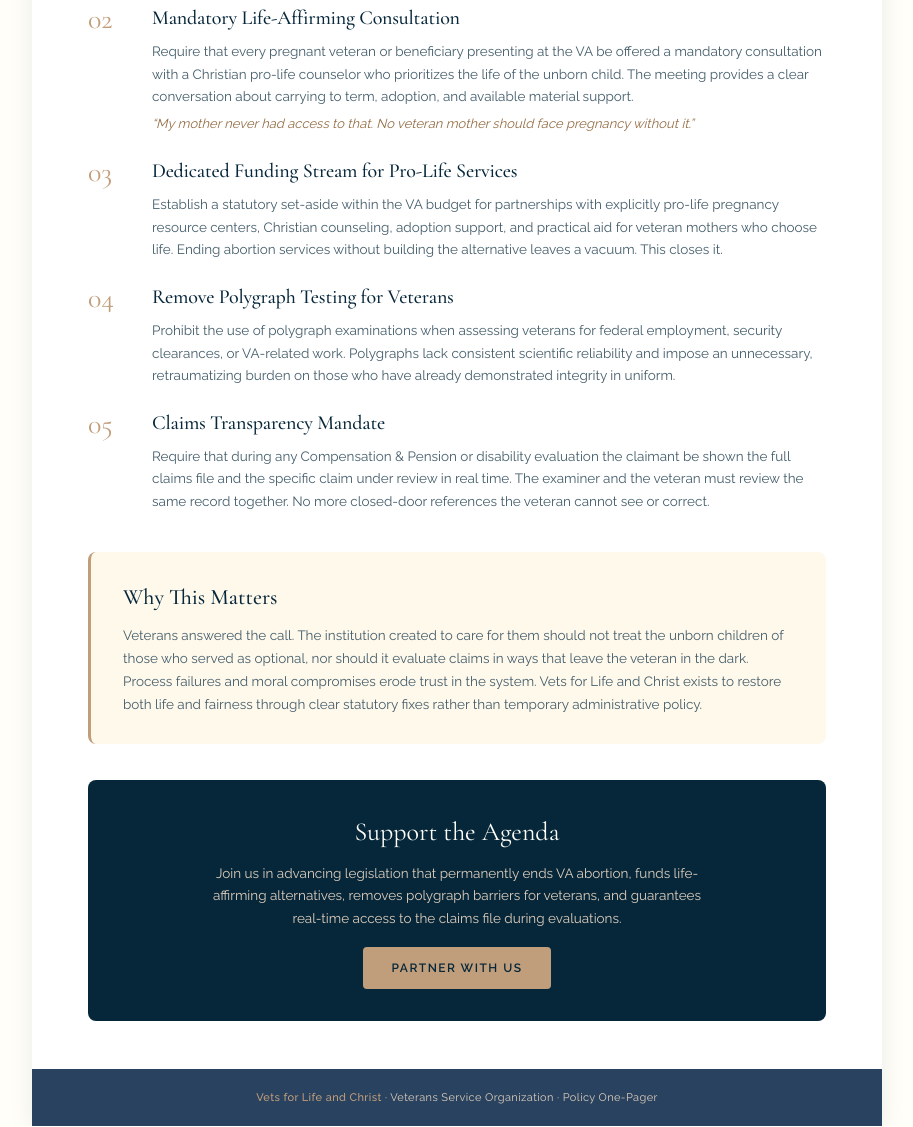
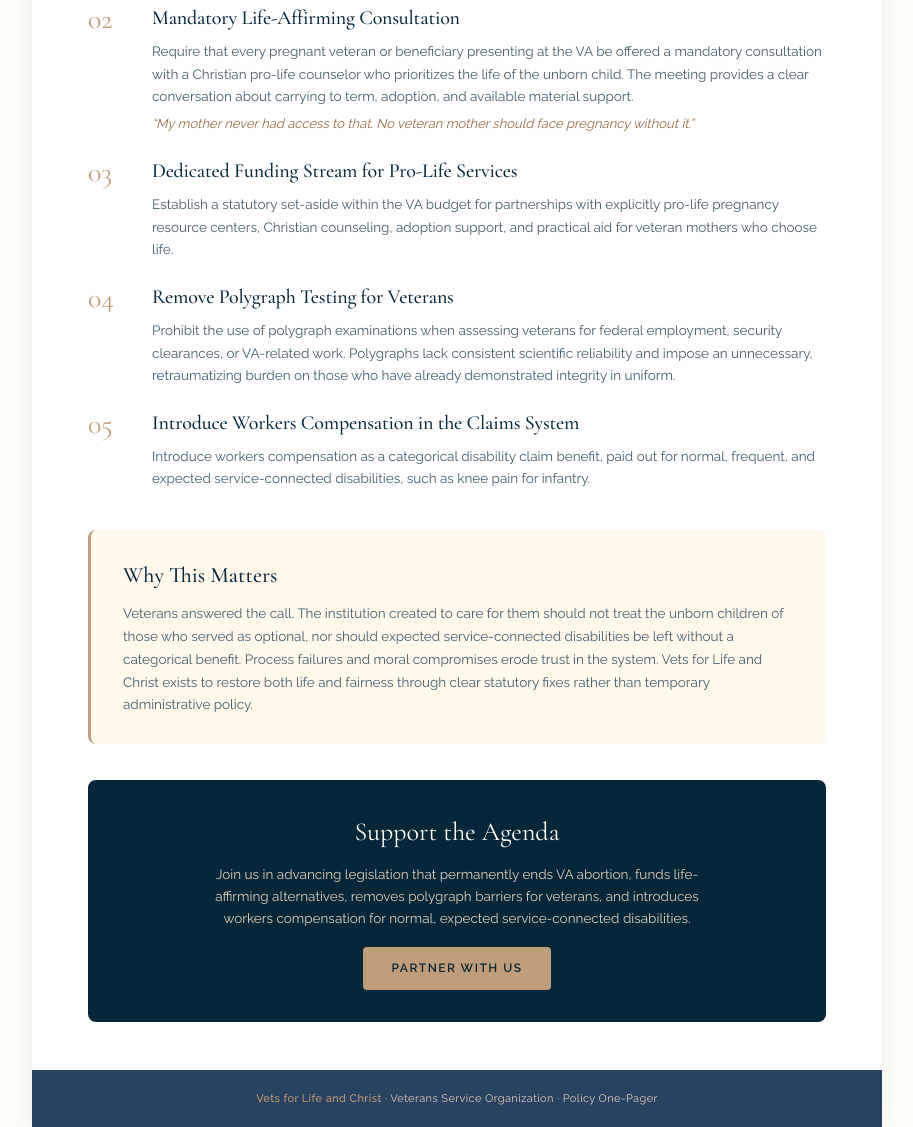
Before and after one commit to gracchistrategies/vflac, a plain HTML site: page index.html in a window 1280 px wide. Shown: the part 601-1728 px from the top of the page, without its empty margins (183-1096 px from the left). Drawn offline with nearby package versions, Linux system fonts and the light colour scheme.

Commit message:
Revise the funding and claims policies.
Drop the vacuum sentence from the pro-life funding item, and replace the claims-transparency policy with workers compensation for expected service-connected disabilities.

```diff
--- a/index.html
+++ b/index.html
@@ -281,7 +281,7 @@
         <div class="policy-num">03</div>
         <div>
           <h3>Dedicated Funding Stream for Pro-Life Services</h3>
-          <p>Establish a statutory set-aside within the VA budget for partnerships with explicitly pro-life pregnancy resource centers, Christian counseling, adoption support, and practical aid for veteran mothers who choose life. Ending abortion services without building the alternative leaves a vacuum. This closes it.</p>
+          <p>Establish a statutory set-aside within the VA budget for partnerships with explicitly pro-life pregnancy resource centers, Christian counseling, adoption support, and practical aid for veteran mothers who choose life.</p>
         </div>
       </div>
 
@@ -296,8 +296,8 @@
       <div class="policy">
         <div class="policy-num">05</div>
         <div>
-          <h3>Claims Transparency Mandate</h3>
-          <p>Require that during any Compensation & Pension or disability evaluation the claimant be shown the full claims file and the specific claim under review in real time. The examiner and the veteran must review the same record together. No more closed-door references the veteran cannot see or correct.</p>
+          <h3>Introduce Workers Compensation in the Claims System</h3>
+          <p>Introduce workers compensation as a categorical disability claim benefit, paid out for normal, frequent, and expected service-connected disabilities, such as knee pain for infantry.</p>
         </div>
       </div>
 
@@ -305,12 +305,12 @@
 
     <div class="why">
       <h2>Why This Matters</h2>
-      <p>Veterans answered the call. The institution created to care for them should not treat the unborn children of those who served as optional, nor should it evaluate claims in ways that leave the veteran in the dark. Process failures and moral compromises erode trust in the system. Vets for Life and Christ exists to restore both life and fairness through clear statutory fixes rather than temporary administrative policy.</p>
+      <p>Veterans answered the call. The institution created to care for them should not treat the unborn children of those who served as optional, nor should expected service-connected disabilities be left without a categorical benefit. Process failures and moral compromises erode trust in the system. Vets for Life and Christ exists to restore both life and fairness through clear statutory fixes rather than temporary administrative policy.</p>
     </div>
 
     <div class="cta">
       <h2>Support the Agenda</h2>
-      <p>Join us in advancing legislation that permanently ends VA abortion, funds life-affirming alternatives, removes polygraph barriers for veterans, and guarantees real-time access to the claims file during evaluations.</p>
+      <p>Join us in advancing legislation that permanently ends VA abortion, funds life-affirming alternatives, removes polygraph barriers for veterans, and introduces workers compensation for normal, expected service-connected disabilities.</p>
       <span class="action">Partner With Us</span>
     </div>
 
```
